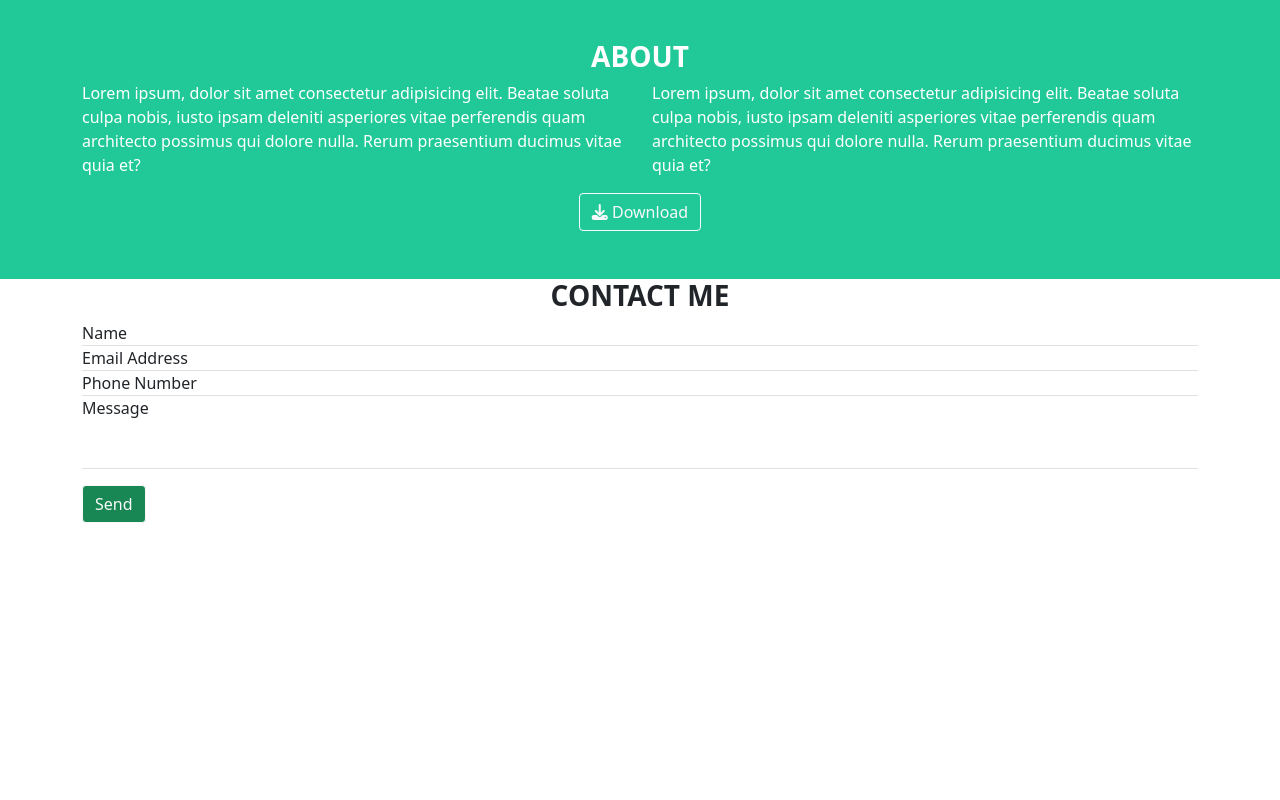
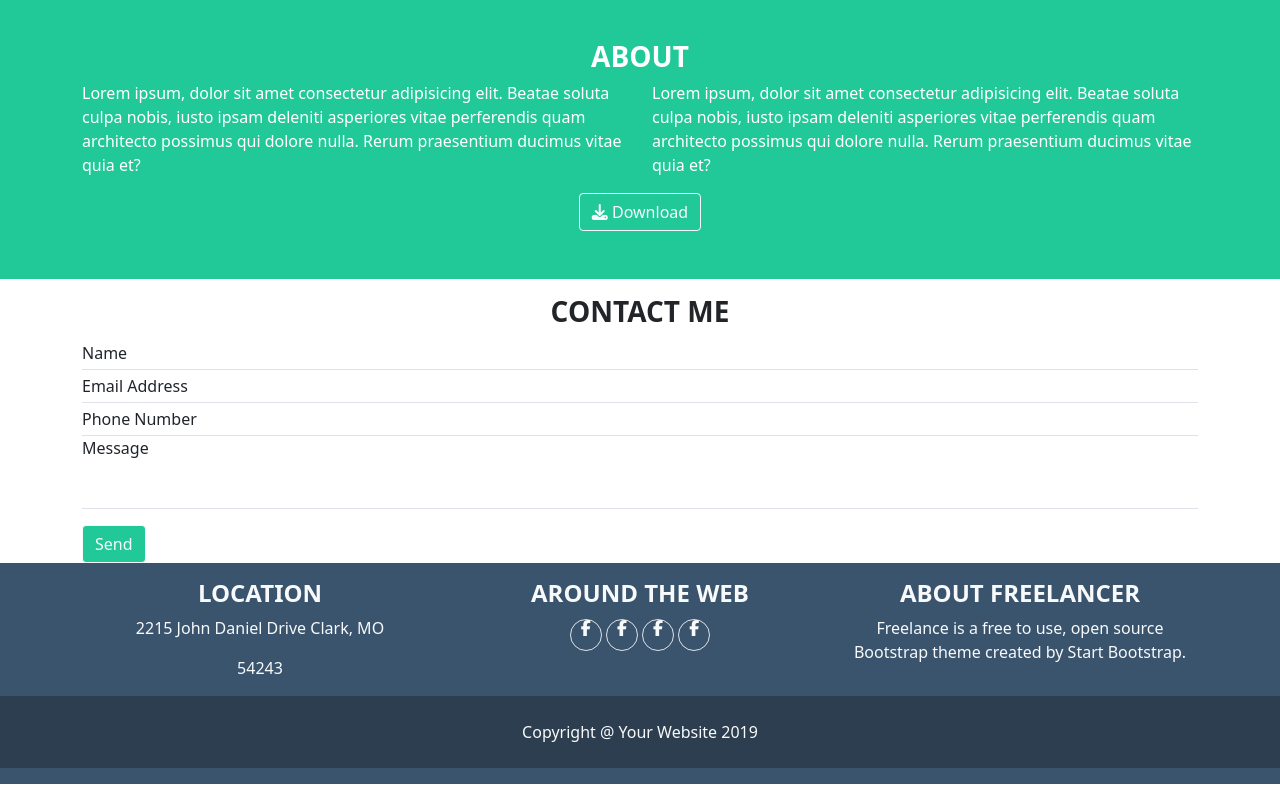
Before and after one commit to manyblake/html-css-bootstrap-freelancer, a plain HTML site: page index.html in a window 1280 px wide. Shown: the part 1813-2613 px from the top of the page. Before the commit the page ends 2336 px from the top, so only its background shows below. Drawn offline with nearby package versions, Linux system fonts and the light colour scheme.

```diff
--- a/css/style.css
+++ b/css/style.css
@@ -1,3 +1,8 @@
+:root {
+  --light-grey: #3a546d;
+  --dark-grey: #2c3e50;
+}
+
 .avatar {
   width: 230px;
 }
@@ -6,3 +11,21 @@
 .about {
   background-color: var(--bs-teal);
 }
+
+.btn.btn-teal {
+  background-color: var(--bs-teal);
+}
+
+.icon {
+  width: 2rem;
+  height: 2rem;
+  line-height: 2rem;
+}
+
+.bg-lightgrey {
+  background-color: var(--light-grey);
+}
+
+.copyright {
+  background-color: #2c3e50;
+}
--- a/index.html
+++ b/index.html
@@ -15,7 +15,7 @@
     <title>Freelancer</title>
   </head>
   <body>
-    <header class="text-uppercase bg-dark fw-bold">
+    <header class="text-uppercase bg-lightgrey fw-bold">
       <nav
         class="navbar container d-flex align-items-center justify-content-between py-4"
       >
@@ -81,17 +81,45 @@
       <button type="button" class=" btn btn-outline-light bg-transparent"><i class="fa-solid fa-download"></i> Download</button>
     </section>
 
-    <section class="contact-me">
+    <section class="contact-me py-3">
       <h3 class="text-center text-uppercase fw-bold">Contact Me</h3>
       <div class="container">
         <ul class="list-unstyled ">
-          <li class="border-bottom">Name</li>
-          <li class="border-bottom">Email Address</li>
-          <li class="border-bottom">Phone Number</li>
+          <li class="border-bottom py-1">Name</li>
+          <li class="border-bottom py-1">Email Address</li>
+          <li class="border-bottom py-1">Phone Number</li>
           <li class="border-bottom pb-5">Message</li>
         </ul>
-        <button type="button" class=" btn btn-outline-light bg-success">Send</button>
+        <button type="button" class="btn btn-outline-light btn-teal">Send</button>
       </div>
+
+      <footer class="bg-lightgrey py-3">
+        <div class="container">
+          <div class="row text-light">
+            <div class="col col-12 col-xl-4 text-center">
+              <h4 class=" text-uppercase fw-bold">Location</h4>
+              <p>2215 John Daniel Drive Clark, MO</p>
+              <p>54243</p>
+            </div>
+
+            <div class="col col-12 col-xl-4 text-center">
+              <h4 class=" text-uppercase fw-bold">Around the Web</h4>
+              <i class="icon rounded-circle border fa-brands fa-facebook-f"></i>
+              <i class="icon rounded-circle border fa-brands fa-facebook-f"></i>
+              <i class="icon rounded-circle border fa-brands fa-facebook-f"></i>
+              <i class="icon rounded-circle border fa-brands fa-facebook-f"></i>
+            </div>
+
+            <div class="col col-12 col-xl-4 text-center">
+              <h4 class="text-uppercase fw-bold">About Freelancer</h4>
+              <p>Freelance is a free to use, open source Bootstrap theme created by <span>Start Bootstrap</span>.</p>
+            </div>
+          </div>
+        </div>
+        <div class="copyright text-center text-light py-4">
+          Copyright @ Your Website 2019
+        </div>
+      </footer>
 
     </section>
 </html>
```
